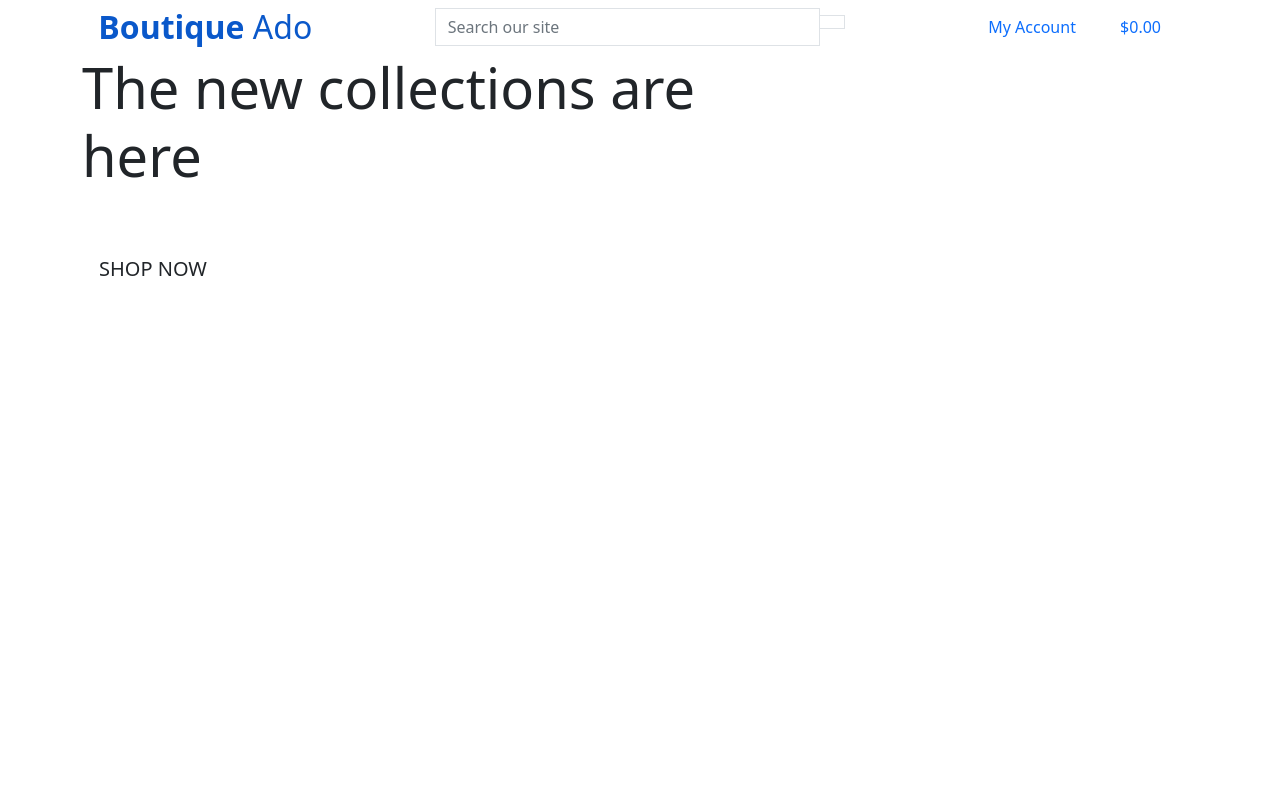
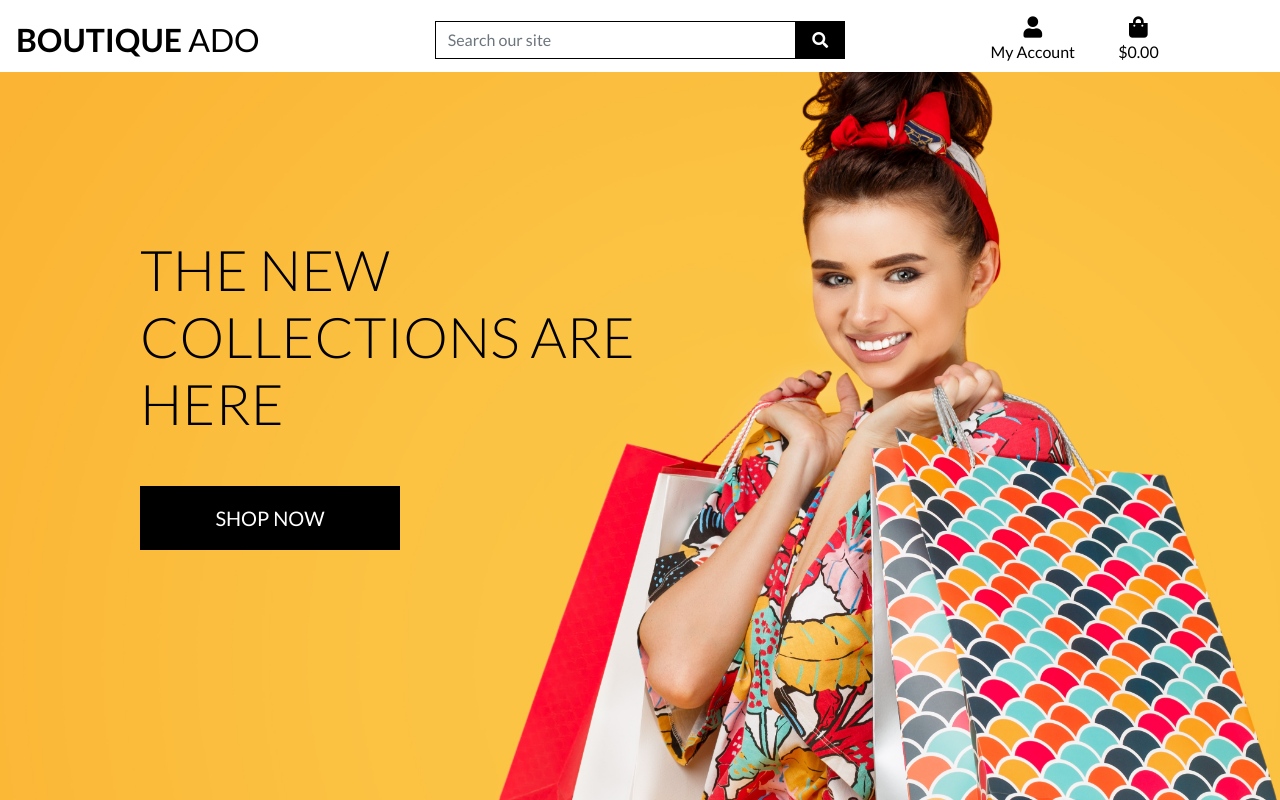
Before and after one commit to brimurphy/boutique_ado_v1, a Django app: page / in a window 1280 px wide. Run offline with Django 3.2, Linux system fonts and the light colour scheme.

Commit message:
Complete home page header and css

```diff
--- a/boutique_ado/urls.py
+++ b/boutique_ado/urls.py
@@ -15,9 +15,11 @@
 """
 from django.contrib import admin
 from django.urls import path, include
+from django.conf import settings
+from django.conf.urls.static import static
 
 urlpatterns = [
     path('admin/', admin.site.urls),
     path('accounts/', include('allauth.urls')),
     path('', include('home.urls')),
-]
+] + static(settings.MEDIA_URL, document_root=settings.MEDIA_ROOT)
--- /dev/null
+++ b/static/css/base.css
@@ -0,0 +1,81 @@
+html {
+    height: 100%;
+}
+
+body {
+    background: url('/media/homepage_background_cropped.jpg') no-repeat center center fixed;
+    background-size: cover;
+    height: calc(100vh -164px);
+    color: #555;
+    font-family: 'Lato';
+}
+
+/* from Bulma */
+.icon {
+    align-items: center;
+    display: inline-flex;
+    justify-content: center;
+    height: 1.5rem;
+    width: 1.5rem;
+}
+
+.logo-font {
+    text-transform: uppercase;
+}
+
+.main-logo-link {
+    width: fit-content;
+}
+
+.shop-now-button {
+    background: #000;
+    color: #fff;
+    min-width: 260px;
+}
+
+.btn-black {
+    background: #000;
+    color: #fff;
+}
+
+.shop-now-button:hover,
+.shop-now-button:active,
+.shop-now-button:focus,
+.btn-black:hover,
+.btn-black:active,
+.btn-black:focus {
+    background: #222;
+    color: #fff;
+}
+
+.text-black {
+    color: #000 !important;
+}
+
+.border-black {
+    border: 1px solid #000 !important;
+}
+
+/* -------------------------------- Media Queries */
+
+/* Slightly larger container on xl screens */
+@media (min-width: 1200px) {
+  .container {
+    max-width: 80%;
+  }
+}
+
+/* fixed top navbar only on medium and up */
+@media (min-width: 992px) {
+    .fixed-top-desktop-only {
+        position: fixed;
+        top: 0;
+        right: 0;
+        left: 0;
+        z-index: 1030;
+    }
+
+    .header-container {
+        padding-top: 164px;
+    }
+}
--- a/templates/base.html
+++ b/templates/base.html
@@ -15,8 +15,13 @@
     {% endblock %}
 
     {% block corecss %}
-        <link href="https://cdn.jsdelivr.net/npm/bootstrap@5.0.0-beta1/dist/css/bootstrap.min.css" rel="stylesheet"
+        <link rel="stylesheet" href="https://cdn.jsdelivr.net/npm/bootstrap@5.0.0-beta1/dist/css/bootstrap.min.css"
             integrity="sha384-giJF6kkoqNQ00vy+HMDP7azOuL0xtbfIcaT9wjKHr8RbDVddVHyTfAAsrekwKmP1" crossorigin="anonymous">
+        <link rel="stylesheet"
+            href="https://fonts.googleapis.com/css2?family=Lato:ital,wght@0,100;0,300;0,400;0,700;0,900;1,100;1,300;1,400;1,700;1,900&display=swap"
+            >
+        <link rel="stylesheet" href="https://cdnjs.cloudflare.com/ajax/libs/font-awesome/5.15.1/css/all.min.css">
+        <link rel="stylesheet" href="{% static 'css/base.css' %}">
     {% endblock %}
 
     {% block extra_css %}
@@ -36,7 +41,7 @@
 
 <body>
     <header class="container-fluid fixed-top"></header>
-    <div class="row">
+    <div id="topnav" class="row bg-white pt-lg-2 d-none d-lg-flex">
         <div class="col-12 col-lg-4 my-auto py-1 py-lg-0 text-center text-lg-left">
             <a href="{% url 'home' %}" class="nav-link main-logo-link">
                 <h2 class="logo-font text-black my-0"><strong>Boutique</strong> Ado</h2>
```
Also changed, not shown: boutique_ado/settings.py (+26 -36 lines), media/homepage_background_cropped.jpg (added).
